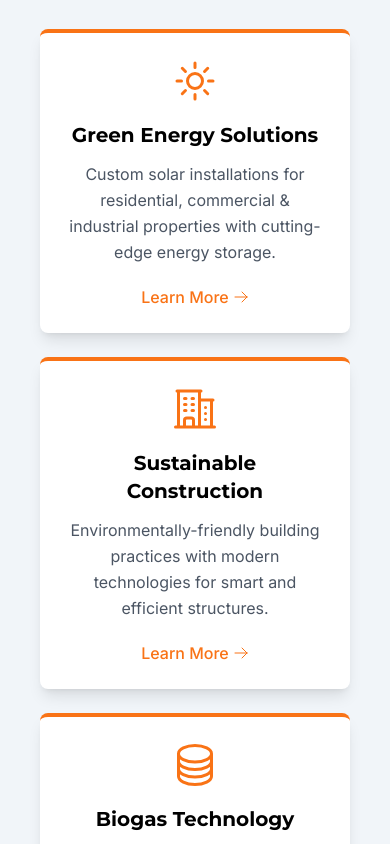
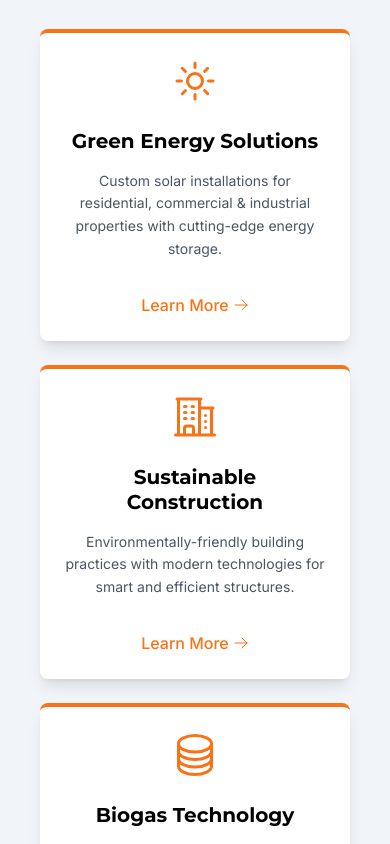
Before and after one commit to manalkhalili/tayseer-tech-nexus-38, a React (Vite) app: page / in a window 390 px wide. Shown: the part 2120-2964 px from the top of the page. Built offline with nearby package versions, Linux system fonts and the light colour scheme.

Commit message:
Fix: Improve Service Card layout on mobile
Improved the layout of Service Cards on the Services page for better organization on small screens.

```diff
--- a/src/components/ui/ServiceCard.tsx
+++ b/src/components/ui/ServiceCard.tsx
@@ -17,12 +17,12 @@ const ServiceCard: React.FC<ServiceCardProps> = ({
 }) => {
   return (
     <div className="bg-white rounded-lg shadow-lg p-6 transition-all hover:shadow-xl hover:-translate-y-1 border-t-4 border-tayseer-orange h-full flex flex-col">
-      <div className="text-tayseer-orange mb-4 flex justify-center md:justify-start">{icon}</div>
-      <h3 className="text-xl font-bold mb-3 text-center md:text-left">{title}</h3>
-      <p className="text-gray-600 mb-5 leading-relaxed text-center md:text-left flex-grow">{description}</p>
+      <div className="text-tayseer-orange mb-6 flex justify-center md:justify-start">{icon}</div>
+      <h3 className="text-xl font-bold mb-4 text-center md:text-left leading-tight">{title}</h3>
+      <p className="text-gray-600 mb-6 leading-relaxed text-center md:text-left flex-grow text-sm">{description}</p>
       <Link
         to={link}
-        className="text-tayseer-orange font-medium hover:underline flex items-center justify-center md:justify-start mt-auto"
+        className="text-tayseer-orange font-medium hover:underline flex items-center justify-center md:justify-start mt-auto pt-2"
       >
         Learn More
         <svg
```
